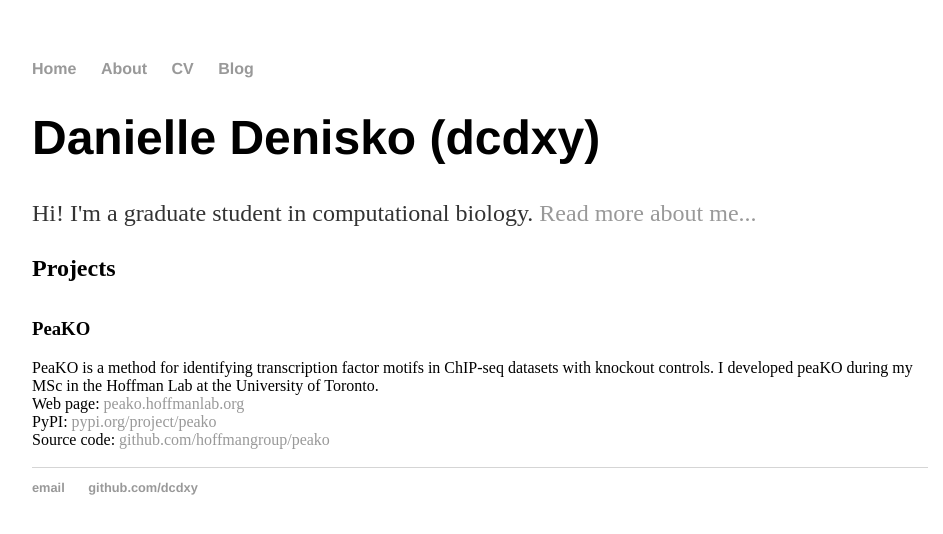
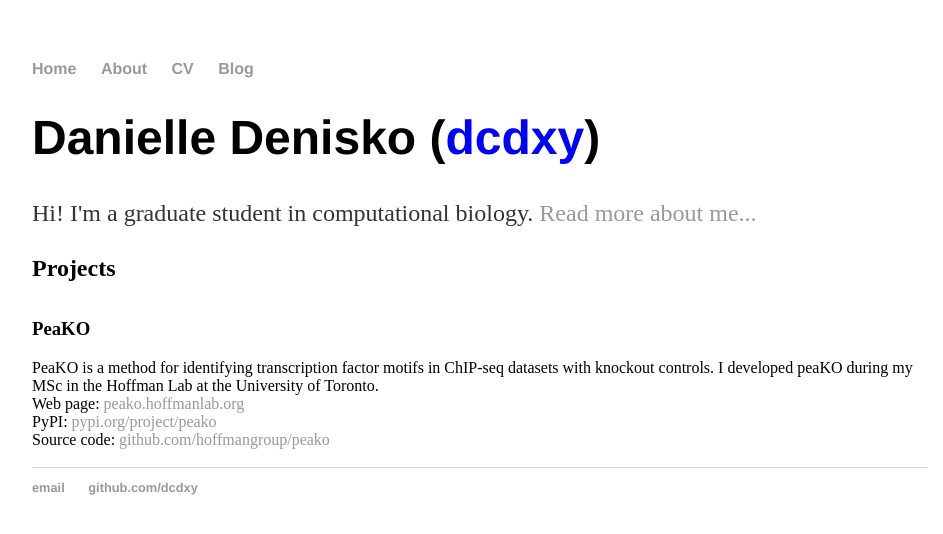
Before and after one commit to dcdxy/old-website, a Jekyll site: the page built from index.html, in a window 1280 px wide. Shown: the top 534 px of the page, without its empty margins (160-1103 px from the left). Built offline with Jekyll 4.4.1, drawn with Linux system fonts in a browser that asks for light colours.

Commit message:
Added colour

```diff
--- a/index.html
+++ b/index.html
@@ -3,7 +3,7 @@
 title: Danielle Denisko
 ---
 <div class="blurb">
-	<h1>Danielle Denisko (dcdxy)</h1>
+	<h1>Danielle Denisko (<font color="blue">dcdxy</font>)</h1>
 	<p>Hi! I'm a graduate student in computational biology. <a href="/about">Read more about me...</a></p>
 	<h2>Projects</p>
 	<h3>PeaKO</h3>
```
